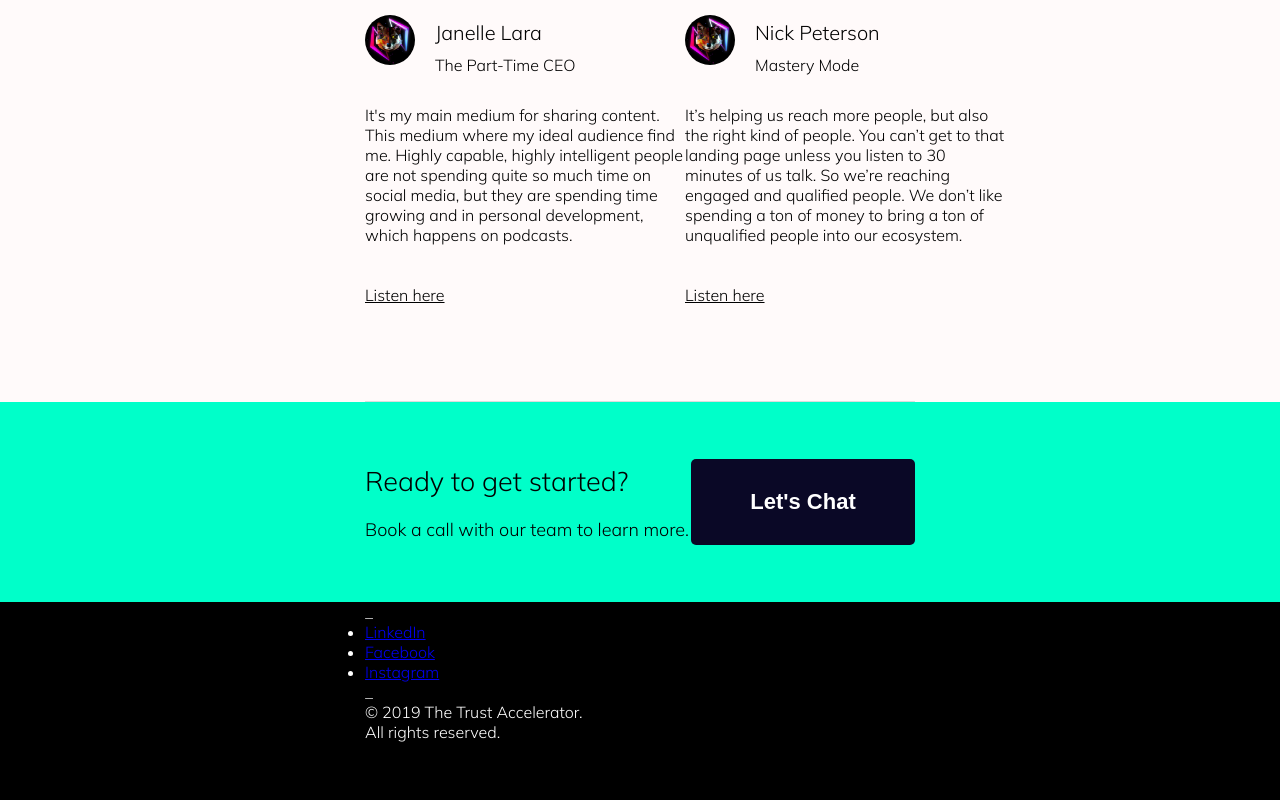
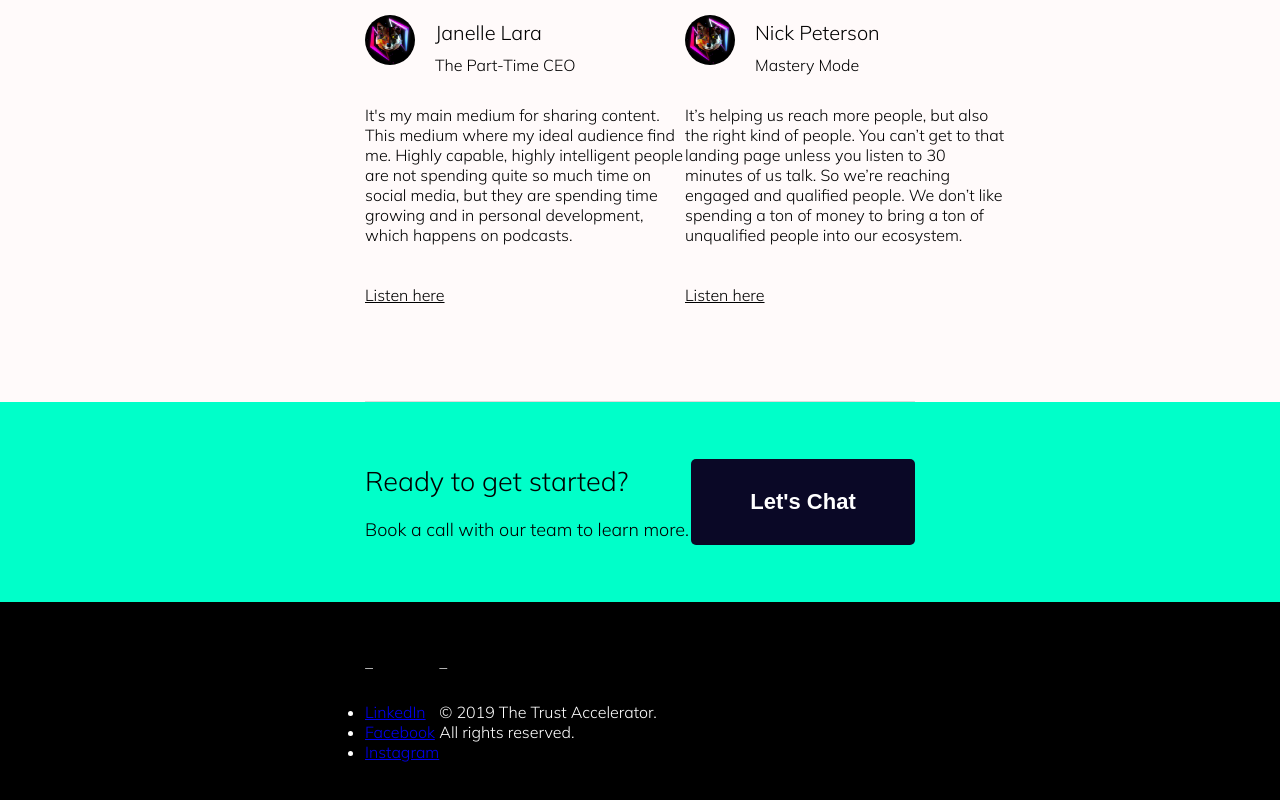
Before and after one commit to CharlesIvia/trust-accelerator-clone, a React (Create React App) app: page / in a window 1280 px wide. Shown: the part 5668-6468 px from the top of the page. Built offline with nearby package versions, Linux system fonts and the light colour scheme.

Commit message:
Styled footer

```diff
--- a/src/App.css
+++ b/src/App.css
@@ -367,7 +367,28 @@ html {
 
 .footer {
   height: 40vh;
+  display: flex;
+  padding-top: 5rem;
   background: black;
   color: white;
   font-size: 1.6rem;
 }
+
+.footer-items {
+  width: 30vw;
+  display: flex;
+  justify-content: space-between;
+}
+
+.dash {
+  padding-bottom: 3rem;
+}
+
+.listed {
+  list-style: none;
+}
+
+.listed a {
+  text-decoration: none;
+  color: white;
+}
```
